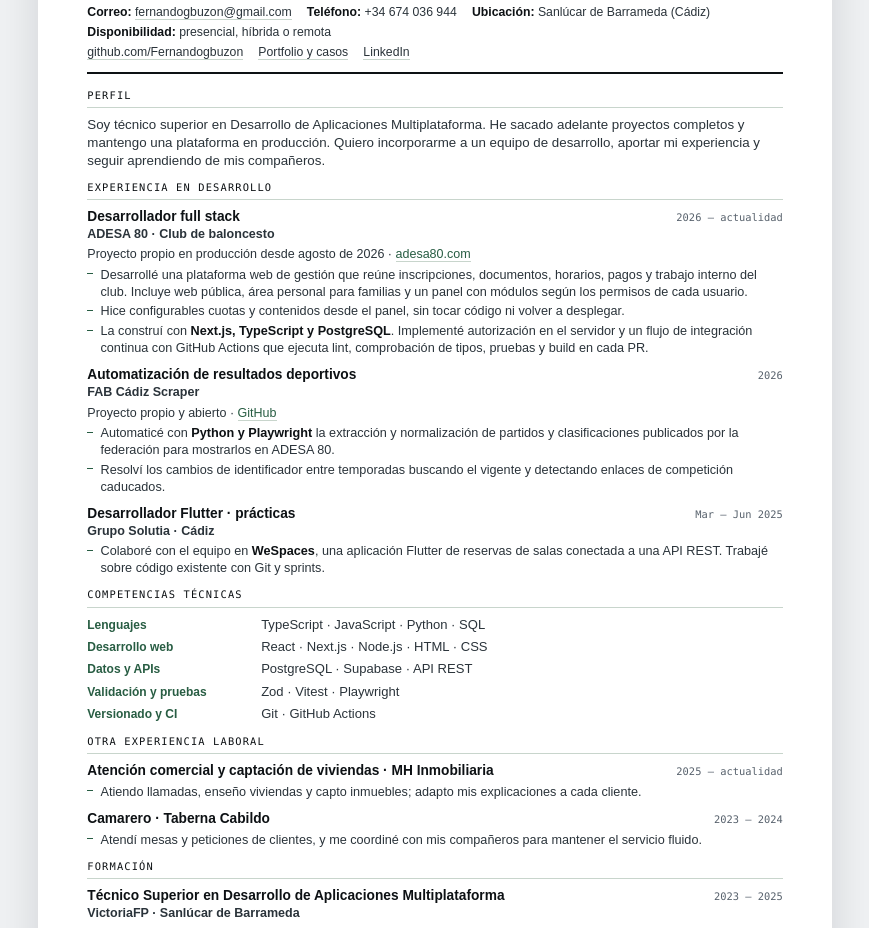
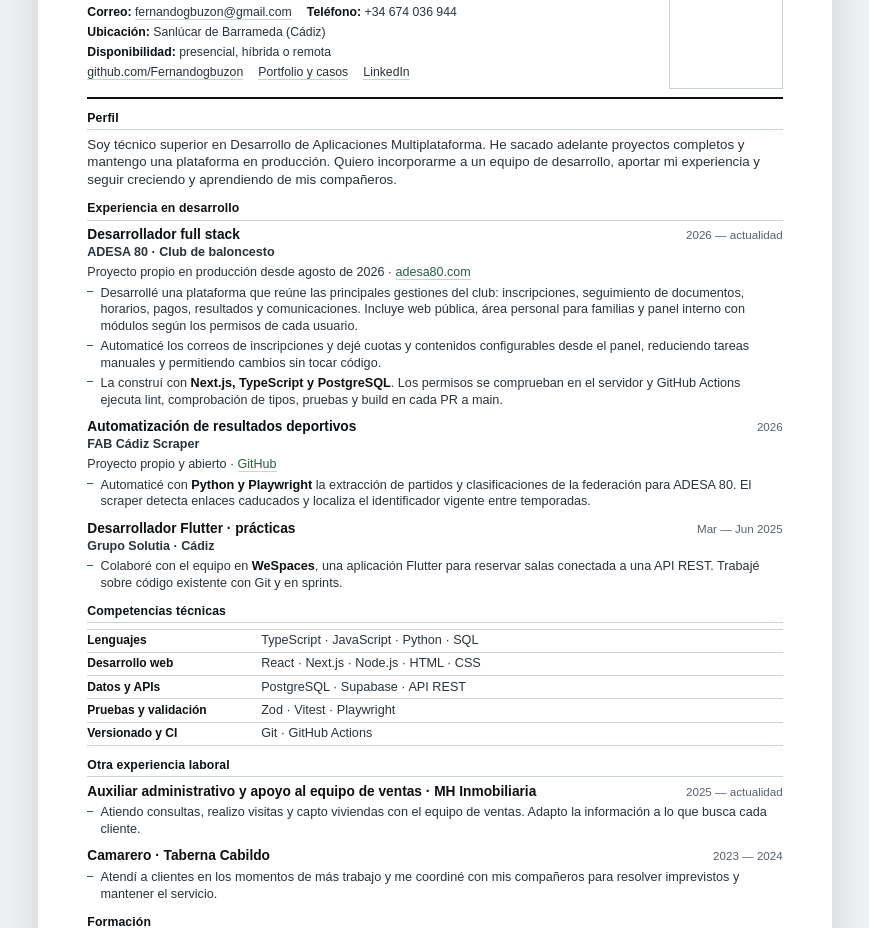
Before and after one commit to Fernandogbuzon/mi-portfolio, a plain HTML site: page cv.html in a window 1280 px wide. Shown: the part 155-1083 px from the top of the page, without its empty margins (205-1074 px from the left). Drawn offline with Linux system fonts and the light colour scheme.

Commit message:
Refine CV copy and add photo-ready layout

```diff
--- a/cv.html
+++ b/cv.html
@@ -52,7 +52,16 @@ body{
 
 /* ---------- Cabecera ---------- */
 
-.cab{border-bottom:1.5pt solid var(--tinta);padding-bottom:3mm;margin-bottom:4mm}
+.cab{
+  display:grid;grid-template-columns:minmax(0,1fr) 30mm;column-gap:5mm;
+  min-height:38mm;border-bottom:1.5pt solid var(--tinta);
+  padding-bottom:2mm;margin-bottom:3mm;
+}
+.cab__datos{min-width:0}
+.foto-slot{
+  grid-column:2;grid-row:1;width:30mm;height:38mm;justify-self:end;
+  border:.6pt solid var(--regla);
+}
 .cab h1{
   font-size:20pt;font-weight:700;color:var(--tinta);
   letter-spacing:-.025em;line-height:1.05;margin-bottom:1mm;
@@ -74,10 +83,10 @@ section{margin-bottom:3mm}
 section:last-child{margin-bottom:0}
 
 h2{
-  font-family:var(--dato);
-  font-size:7.8pt;font-weight:500;color:var(--tinta);
-  letter-spacing:.11em;text-transform:uppercase;
-  padding-bottom:1.2mm;margin-bottom:2.1mm;
+  font-family:var(--texto);
+  font-size:9.2pt;font-weight:700;color:var(--tinta);
+  letter-spacing:.01em;
+  padding-bottom:.8mm;margin-bottom:1.4mm;
   border-bottom:.6pt solid var(--regla);
 }
 
@@ -92,8 +101,8 @@ h2{
 .linea1{display:flex;justify-content:space-between;align-items:baseline;gap:4mm}
 .entrada h3{font-size:10.3pt;font-weight:600;color:var(--tinta);line-height:1.3}
 .cuando{
-  font-family:var(--dato);
-  font-size:7.8pt;color:var(--tinta-tenue);white-space:nowrap;
+  font-family:var(--texto);
+  font-size:8.7pt;color:var(--tinta-tenue);white-space:nowrap;
   font-variant-numeric:tabular-nums;
 }
 .donde{font-size:9.2pt;color:var(--acento);font-weight:600;margin-bottom:1mm}
@@ -108,12 +117,16 @@ h2{
 
 /* ---------- Stack ---------- */
 
-.stack{display:grid;gap:1.2mm}
-.nivel{display:grid;grid-template-columns:42mm minmax(0,1fr);gap:4mm;align-items:baseline;break-inside:avoid}
+.stack{display:grid;border-top:.5pt solid var(--regla)}
+.nivel{
+  display:grid;grid-template-columns:42mm minmax(0,1fr);gap:4mm;
+  align-items:baseline;break-inside:avoid;padding:.7mm 0;
+  border-bottom:.5pt solid var(--regla);
+}
 .nivel dt{
-  font-size:9pt;font-weight:600;color:var(--acento);
+  font-size:9pt;font-weight:600;color:var(--tinta);
 }
-.nivel dd{font-size:9.8pt;color:var(--tinta-suave)}
+.nivel dd{font-size:9.5pt;color:var(--tinta-suave)}
 .nivel .apunte{display:block;font-size:8pt;color:var(--tinta-tenue);font-weight:400;text-transform:none;letter-spacing:0;margin-top:.3mm}
 
 /* ---------- Experiencia adicional ---------- */
@@ -143,10 +156,9 @@ h2{
     width:auto;min-height:auto;margin:0;
     padding:5mm 12mm;box-shadow:none;
   }
-  section{margin-bottom:1.8mm}
+  section{margin-bottom:1.4mm}
   .entrada{margin-bottom:1.5mm}
   .entrada li{margin-bottom:.5mm}
-  .stack{gap:1mm}
   .barra{display:none}
   a{text-decoration:none}
 }
@@ -154,6 +166,11 @@ h2{
 @media screen and (max-width:230mm){
   .hoja{width:auto;max-width:100%;margin:0;padding:7vw 6vw;box-shadow:none}
   body{background:#fff}
+  .cab{grid-template-columns:minmax(0,1fr) 27mm;column-gap:4mm;min-height:0}
+  .cab__datos{display:contents}
+  .cab__identidad{grid-column:1;grid-row:1}
+  .contacto{grid-column:1 / -1;grid-row:2;margin-top:2mm}
+  .foto-slot{grid-column:2;grid-row:1;width:27mm;height:34mm}
   .linea1{flex-direction:column;gap:0}
   .nivel{grid-template-columns:1fr;gap:.5mm}
 }
@@ -170,8 +187,10 @@ h2{
 
   <header class="cab">
     <div class="cab__datos">
-      <h1>Fernando García Buzón</h1>
-      <p class="rol">Desarrollador full stack</p>
+      <div class="cab__identidad">
+        <h1>Fernando García Buzón</h1>
+        <p class="rol">Desarrollador full stack</p>
+      </div>
       <div class="contacto">
         <div class="contacto__grupo">
           <span><b>Correo:</b> <a href="mailto:fernandogbuzon@gmail.com">fernandogbuzon@gmail.com</a></span>
@@ -188,6 +207,7 @@ h2{
         </div>
       </div>
     </div>
+    <div class="foto-slot" role="img" aria-label="Espacio para añadir una fotografía"></div>
   </header>
 
   <section>
@@ -196,7 +216,7 @@ h2{
       Soy técnico superior en Desarrollo de Aplicaciones Multiplataforma.
       He sacado adelante proyectos completos y mantengo una plataforma en
       producción. Quiero incorporarme a un equipo de desarrollo, aportar mi
-      experiencia y seguir aprendiendo de mis compañeros.
+      experiencia y seguir creciendo y aprendiendo de mis compañeros.
     </p>
   </section>
 
@@ -211,9 +231,9 @@ h2{
       <p class="donde">ADESA 80 · Club de baloncesto</p>
       <p class="matiz">Proyecto propio en producción desde agosto de 2026 · <a href="https://adesa80.com/">adesa80.com</a></p>
       <ul>
-        <li>Desarrollé una plataforma web de gestión que reúne inscripciones, documentos, horarios, pagos y trabajo interno del club. Incluye web pública, área personal para familias y un panel con módulos según los permisos de cada usuario.</li>
-        <li>Hice configurables cuotas y contenidos desde el panel, sin tocar código ni volver a desplegar.</li>
-        <li>La construí con <b>Next.js, TypeScript y PostgreSQL</b>. Implementé autorización en el servidor y un flujo de integración continua con GitHub Actions que ejecuta lint, comprobación de tipos, pruebas y build en cada PR.</li>
+        <li>Desarrollé una plataforma que reúne las principales gestiones del club: inscripciones, seguimiento de documentos, horarios, pagos, resultados y comunicaciones. Incluye web pública, área personal para familias y panel interno con módulos según los permisos de cada usuario.</li>
+        <li>Automaticé los correos de inscripciones y dejé cuotas y contenidos configurables desde el panel, reduciendo tareas manuales y permitiendo cambios sin tocar código.</li>
+        <li>La construí con <b>Next.js, TypeScript y PostgreSQL</b>. Los permisos se comprueban en el servidor y GitHub Actions ejecuta lint, comprobación de tipos, pruebas y build en cada PR a main.</li>
       </ul>
     </div>
 
@@ -225,8 +245,7 @@ h2{
       <p class="donde">FAB Cádiz Scraper</p>
       <p class="matiz">Proyecto propio y abierto · <a href="https://github.com/Fernandogbuzon/fab-cadiz-scraper">GitHub</a></p>
       <ul>
-        <li>Automaticé con <b>Python y Playwright</b> la extracción y normalización de partidos y clasificaciones publicados por la federación para mostrarlos en ADESA 80.</li>
-        <li>Resolví los cambios de identificador entre temporadas buscando el vigente y detectando enlaces de competición caducados.</li>
+        <li>Automaticé con <b>Python y Playwright</b> la extracción de partidos y clasificaciones de la federación para ADESA 80. El scraper detecta enlaces caducados y localiza el identificador vigente entre temporadas.</li>
       </ul>
     </div>
 
@@ -237,7 +256,7 @@ h2{
       </div>
       <p class="donde">Grupo Solutia · Cádiz</p>
       <ul>
-        <li>Colaboré con el equipo en <b>WeSpaces</b>, una aplicación Flutter de reservas de salas conectada a una API REST. Trabajé sobre código existente con Git y sprints.</li>
+        <li>Colaboré con el equipo en <b>WeSpaces</b>, una aplicación Flutter para reservar salas conectada a una API REST. Trabajé sobre código existente con Git y en sprints.</li>
       </ul>
     </div>
   </section>
@@ -258,7 +277,7 @@ h2{
         <dd>PostgreSQL · Supabase · API REST</dd>
       </div>
       <div class="nivel">
-        <dt>Validación y pruebas</dt>
+        <dt>Pruebas y validación</dt>
         <dd>Zod · Vitest · Playwright</dd>
       </div>
       <div class="nivel">
@@ -272,11 +291,11 @@ h2{
     <h2>Otra experiencia laboral</h2>
     <div class="entrada">
       <div class="linea1">
-        <h3>Atención comercial y captación de viviendas · MH Inmobiliaria</h3>
+        <h3>Auxiliar administrativo y apoyo al equipo de ventas · MH Inmobiliaria</h3>
         <span class="cuando">2025 — actualidad</span>
       </div>
       <ul>
-        <li>Atiendo llamadas, enseño viviendas y capto inmuebles; adapto mis explicaciones a cada cliente.</li>
+        <li>Atiendo consultas, realizo visitas y capto viviendas con el equipo de ventas. Adapto la información a lo que busca cada cliente.</li>
       </ul>
     </div>
     <div class="entrada">
@@ -285,7 +304,7 @@ h2{
         <span class="cuando">2023 — 2024</span>
       </div>
       <ul>
-        <li>Atendí mesas y peticiones de clientes, y me coordiné con mis compañeros para mantener el servicio fluido.</li>
+        <li>Atendí a clientes en los momentos de más trabajo y me coordiné con mis compañeros para resolver imprevistos y mantener el servicio.</li>
       </ul>
     </div>
   </section>
```
Also changed, not shown: 1 other file.
